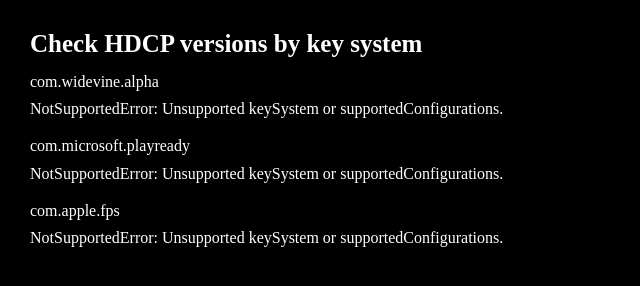
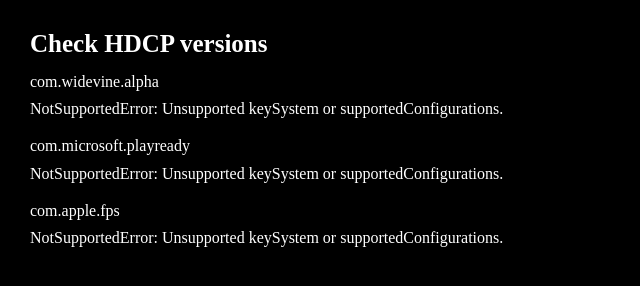
Before and after one commit to vvideo/hdcp, a website: page index.html in a window 1280 px wide. Shown: the whole page, without its empty margins (0-640 px from the left). Drawn offline with Linux system fonts and the light colour scheme.

Commit message:
Update example

```diff
--- a/index.html
+++ b/index.html
@@ -31,7 +31,7 @@
 </head>
 <body>
     <div class="page">
-        <h1>Check HDCP versions by key system</h1>
+        <h1>Check HDCP versions</h1>
         <div class="keysystem">
             <div class="keysystem-label">com.widevine.alpha</div>
             <div class="keysytem-result" id="widevine-result"></div>
```
